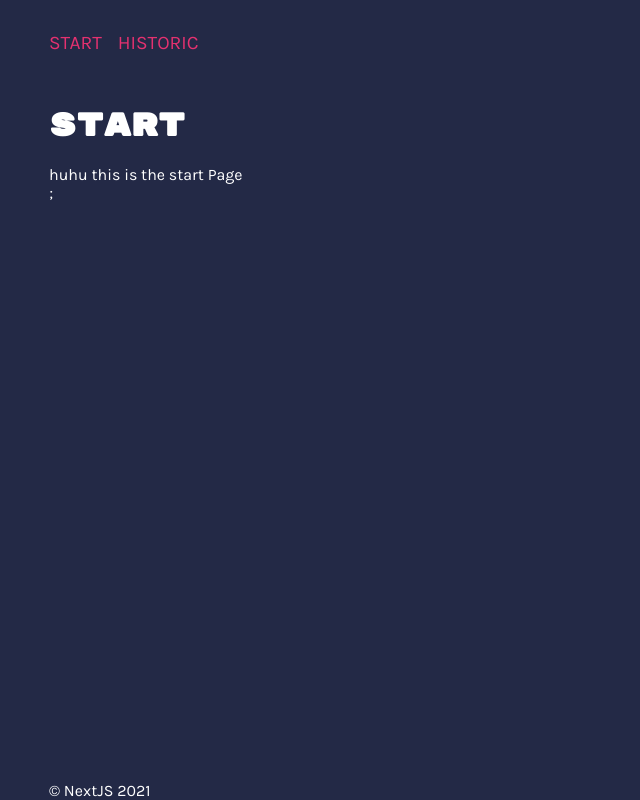
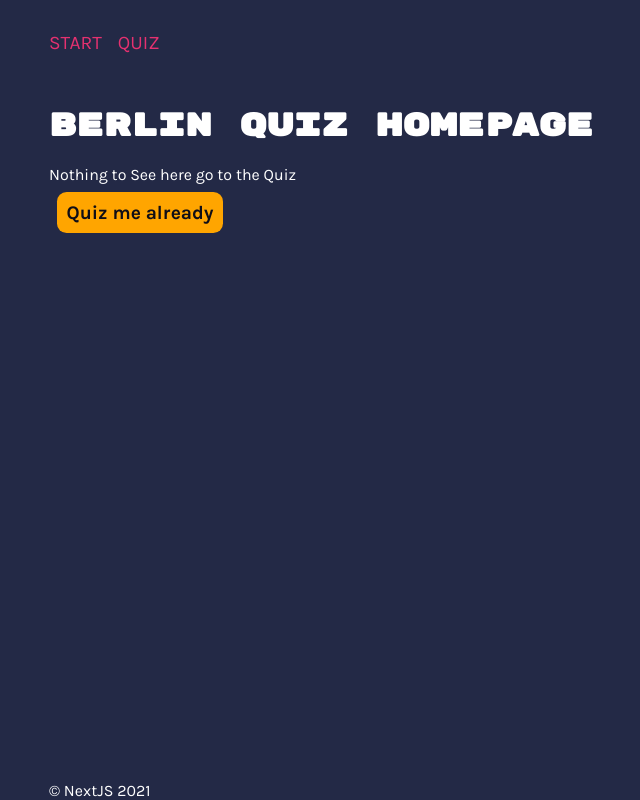
Before and after one commit to nextjsProject/nextjsOpenTrip, a Next.js app: page / in a window 1280 px wide. Shown: the whole page, without its empty margins (207-847 px from the left). Built offline with nearby package versions, Linux system fonts and the light colour scheme.

Commit message:
added a tip button and logic (#13)

```diff
--- a/components/Navigation.jsx
+++ b/components/Navigation.jsx
@@ -7,8 +7,8 @@ export default function Navigation() {
         <a>Start</a>
       </Link>
 
-      <Link href="/historic">
-        <a>Historic</a>
+      <Link href="/Quiz">
+        <a>Quiz</a>
       </Link>
     </nav>
   );
--- a/pages/historic/index.jsx
+++ b/pages/Quiz/index.jsx
@@ -118,7 +118,6 @@ const placesAndDetails = shuffledIntPlaces.map(item1=> ({...item1, ...placeDetai
 const resultWithImg = placesAndDetails.filter(item=> item.preview?.source?item:'' ).slice(0,25)
 
 
-console.log(placesAndDetails)
 
 const namesAndIDs = resultWithImg.map((item) => ({
   name: item.name,
--- a/pages/index.jsx
+++ b/pages/index.jsx
@@ -1,19 +1,21 @@
 import Layout from '@/components/Layout';
+import { useRouter } from 'next/router';
 
 
 
 export default function Home() {
 // now the props get placed inside the component and we can render them on the page awesome
 // console.log(intPlaces)
+ const router = useRouter()
 
   return (
     /* Hier die Layout-Komponente einsetzen und ihr den
     Inhalt der Seite als Kindelement übergeben. Dazu den title-Prop.  */
-    <Layout title="Start">
-<div>huhu this is the start Page</div>;
-
+    <Layout title="Berlin Quiz Homepage">
+<div>Nothing to See here go to the Quiz</div>
+<button onClick={()=>router.push('/Quiz')}>Quiz me already</button>
 
 
     </Layout>
-  );
+  )
 }
```
Also changed, not shown: components/IntItem.jsx (+20 -12 lines), pages/Quiz/[slug].jsx (added).
